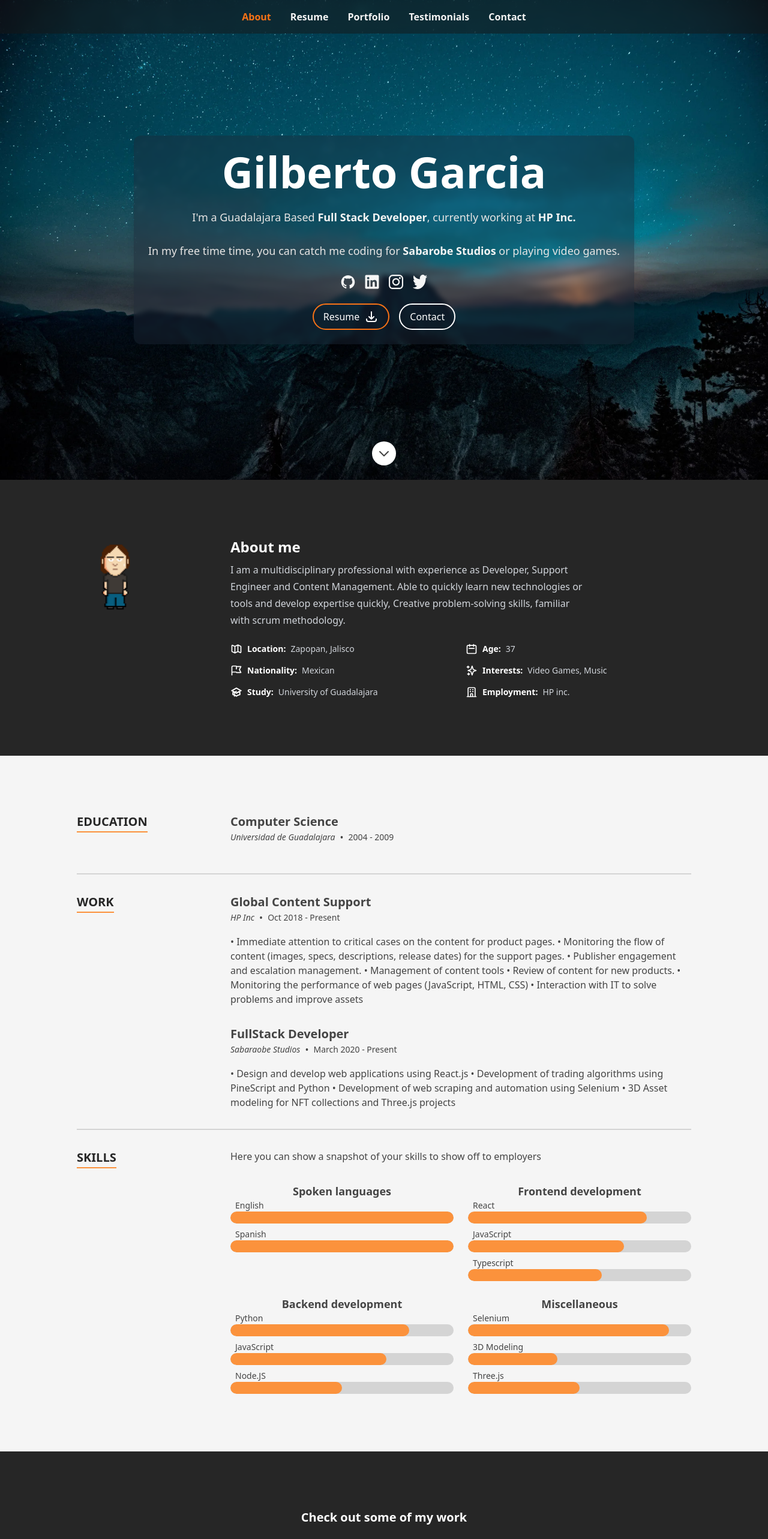
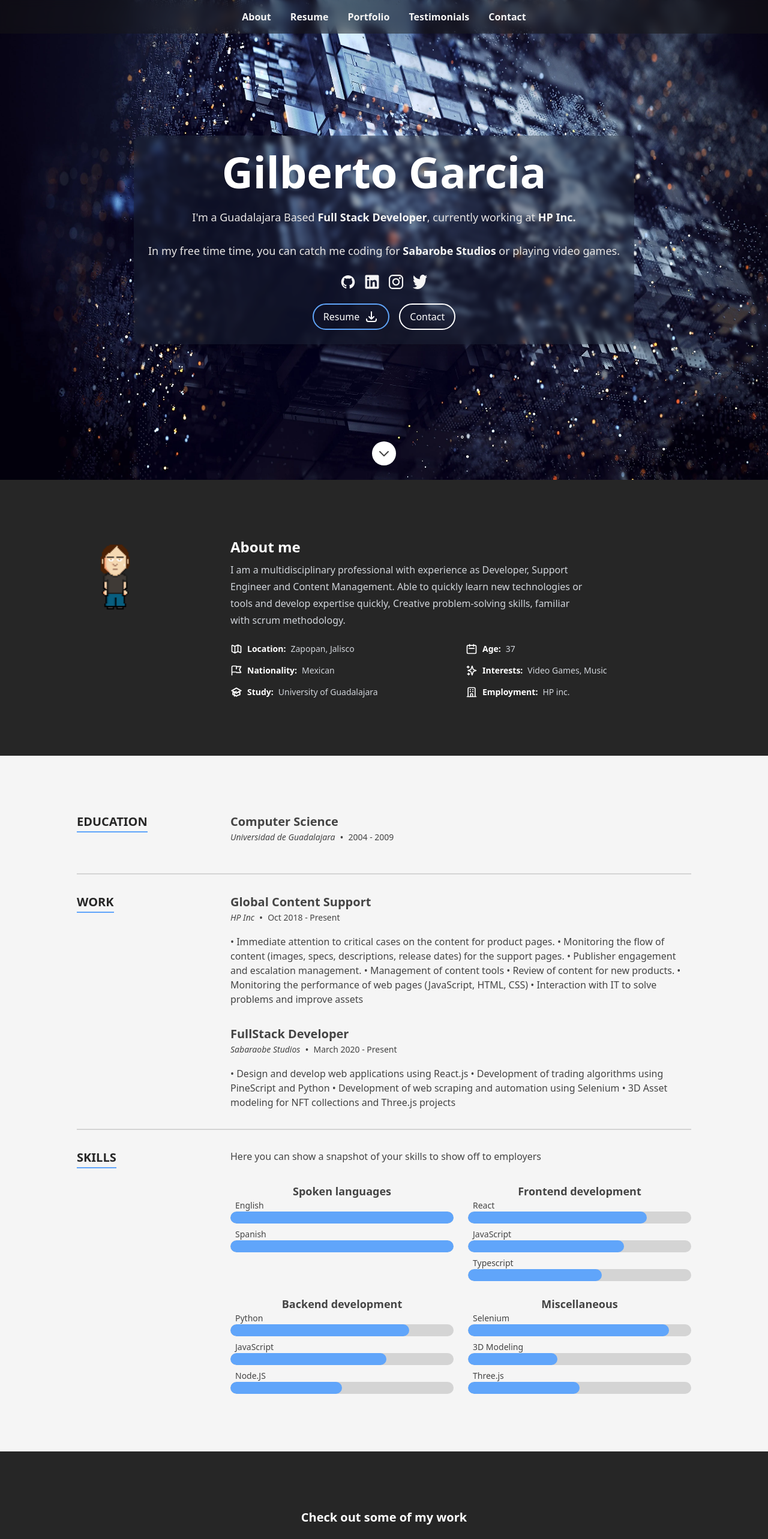
Before and after one commit to jinjernot/resume, a Next.js app: page / in a window 1280 px wide. Shown: the top 2566 px of the page at 60% size. Built offline with nearby package versions, Linux system fonts and the light colour scheme.

Commit message:
website 1.2

```diff
--- a/next.config.js
+++ b/next.config.js
@@ -20,11 +20,6 @@ const nextConfig = {
   pageExtensions: ['tsx', 'mdx', 'ts'],
   poweredByHeader: false,
   productionBrowserSourceMaps: false,
-  svgo: {
-    multipass: true,
-    plugins: ['removeDimensions'],
-  },
-  strictMode: true,
   swcMinify: true,
   trailingSlash: false,
   images: {
--- a/src/components/Sections/Contact/ContactForm.tsx
+++ b/src/components/Sections/Contact/ContactForm.tsx
@@ -41,7 +41,7 @@ const ContactForm: FC = memo(() => {
   );
 
   const inputClasses =
-    'bg-neutral-700 border-0 focus:border-0 focus:outline-none focus:ring-1 focus:ring-orange-600 rounded-md placeholder:text-neutral-400 placeholder:text-sm text-neutral-200 text-sm';
+    'bg-neutral-700 border-0 focus:border-0 focus:outline-none focus:ring-1 focus:ring-blue-400 rounded-md placeholder:text-neutral-400 placeholder:text-sm text-neutral-200 text-sm';
 
   return (
     <form className="grid min-h-[320px] grid-cols-1 gap-y-4" method="POST" onSubmit={handleSendMessage}>
@@ -66,7 +66,7 @@ const ContactForm: FC = memo(() => {
       />
       <button
         aria-label="Submit contact form"
-        className="w-max rounded-full border-2 border-orange-600 bg-stone-900 px-4 py-2 text-sm font-medium text-white shadow-md outline-none hover:bg-stone-800 focus:ring-2 focus:ring-orange-600 focus:ring-offset-2 focus:ring-offset-stone-800"
+        className="w-max rounded-full border-2 border-blue-400 bg-stone-900 px-4 py-2 text-sm font-medium text-white shadow-md outline-none hover:bg-stone-800 focus:ring-2 focus:ring-blue-400 focus:ring-offset-2 focus:ring-offset-stone-800"
         type="submit">
         Send Message
       </button>
--- a/src/components/Sections/Contact/index.tsx
+++ b/src/components/Sections/Contact/index.tsx
@@ -47,7 +47,7 @@ const Contact: FC = memo(() => {
                     <dd className="flex items-center">
                       <a
                         className={classNames(
-                          '-m-2 flex rounded-md p-2 text-neutral-300 hover:text-orange-500 focus:outline-none focus:ring-2 focus:ring-orange-500',
+                          '-m-2 flex rounded-md p-2 text-neutral-300 hover:text-blue-400 focus:outline-none focus:ring-2 focus:ring-blue-400',
                           {'hover:text-white': href},
                         )}
                         href={href}
--- a/src/components/Sections/Header.tsx
+++ b/src/components/Sections/Header.tsx
@@ -33,8 +33,8 @@ const Header: FC = memo(() => {
 const DesktopNav: FC<{navSections: SectionId[]; currentSection: SectionId | null}> = memo(
   ({navSections, currentSection}) => {
     const baseClass =
-      '-m-1.5 p-1.5 rounded-md font-bold first-letter:uppercase hover:transition-colors hover:duration-300 focus:outline-none focus-visible:ring-2 focus-visible:ring-orange-500 sm:hover:text-orange-500 text-neutral-100';
-    const activeClass = classNames(baseClass, 'text-orange-500');
+      '-m-1.5 p-1.5 rounded-md font-bold first-letter:uppercase hover:transition-colors hover:duration-300 focus:outline-none focus-visible:ring-2 focus-visible:ring-blue-400 sm:hover:text-blue-400 text-neutral-100';
+    const activeClass = classNames(baseClass, 'text-blue-400');
     const inactiveClass = classNames(baseClass, 'text-neutral-100');
     return (
       <header className="fixed top-0 z-50 hidden w-full bg-neutral-900/50 p-4 backdrop-blur sm:block" id={headerID}>
@@ -63,14 +63,14 @@ const MobileNav: FC<{navSections: SectionId[]; currentSection: SectionId | null}
     }, [isOpen]);
 
     const baseClass =
-      'p-2 rounded-md first-letter:uppercase transition-colors duration-300 focus:outline-none focus-visible:ring-2 focus-visible:ring-orange-500';
+      'p-2 rounded-md first-letter:uppercase transition-colors duration-300 focus:outline-none focus-visible:ring-2 focus-visible:ring-blue-400';
     const activeClass = classNames(baseClass, 'bg-neutral-900 text-white font-bold');
     const inactiveClass = classNames(baseClass, 'text-neutral-200 font-medium');
     return (
       <>
         <button
           aria-label="Menu Button"
-          className="fixed top-2 right-2 z-40 rounded-md bg-orange-500 p-2 ring-offset-gray-800/60 hover:bg-orange-400 focus:outline-none focus:ring-0 focus-visible:ring-2 focus-visible:ring-orange-500 focus-visible:ring-offset-2 sm:hidden"
+          className="fixed top-2 right-2 z-40 rounded-md bg-blue-400 p-2 ring-offset-gray-800/60 hover:bg-blue-400 focus:outline-none focus:ring-0 focus-visible:ring-2 focus-visible:ring-blue-400 focus-visible:ring-offset-2 sm:hidden"
           onClick={toggleOpen}>
           <MenuAlt3Icon className="h-8 w-8 text-white" />
           <span className="sr-only">Open sidebar</span>
--- a/src/components/Sections/Hero.tsx
+++ b/src/components/Sections/Hero.tsx
@@ -34,7 +34,7 @@ const Hero: FC = memo(() => {
                 <a
                   className={classNames(
                     'flex gap-x-2 rounded-full border-2 bg-none py-2 px-4 text-sm font-medium text-white ring-offset-gray-700/80 hover:bg-gray-700/80 focus:outline-none focus:ring-2 focus:ring-offset-2 sm:text-base',
-                    primary ? 'border-orange-500 ring-orange-500' : 'border-white ring-white',
+                    primary ? 'border-blue-400 ring-blue-400' : 'border-white ring-white',
                   )}
                   href={href}
                   key={text}>
--- a/src/components/Sections/Resume/ResumeSection.tsx
+++ b/src/components/Sections/Resume/ResumeSection.tsx
@@ -6,7 +6,7 @@ const ResumeSection: FC<PropsWithChildren<{title: string}>> = memo(({title, chil
       <div className="col-span-1 flex justify-center md:justify-start">
         <div className="relative h-max">
           <h2 className="text-xl font-bold uppercase text-neutral-800">{title}</h2>
-          <span className="absolute inset-x-0 -bottom-1 border-b-2 border-orange-400" />
+          <span className="absolute inset-x-0 -bottom-1 border-b-2 border-blue-400" />
         </div>
       </div>
       <div className="col-span-1 flex flex-col md:col-span-3">{children}</div>
--- a/src/components/Sections/Resume/Skills.tsx
+++ b/src/components/Sections/Resume/Skills.tsx
@@ -26,7 +26,7 @@ export const Skill: FC<{skill: SkillType}> = memo(({skill}) => {
     <div className="flex flex-col">
       <span className="ml-2 text-sm font-medium">{name}</span>
       <div className="h-5 w-full overflow-hidden rounded-full bg-neutral-300">
-        <div className="h-full rounded-full bg-orange-400" style={{width: `${percentage}%`}} />
+        <div className="h-full rounded-full bg-blue-400" style={{width: `${percentage}%`}} />
       </div>
     </div>
   );
--- a/src/components/Socials.tsx
+++ b/src/components/Socials.tsx
@@ -8,7 +8,7 @@ const Socials: FC = memo(() => {
       {socialLinks.map(({label, Icon, href}) => (
         <a
           aria-label={label}
-          className="-m-1.5 rounded-md p-1.5 transition-all duration-300 hover:text-orange-500 focus:outline-none focus:ring-2 focus:ring-orange-500  sm:-m-3 sm:p-3"
+          className="-m-1.5 rounded-md p-1.5 transition-all duration-300 hover:text-blue-400 focus:outline-none focus:ring-2 focus:ring-blue-400  sm:-m-3 sm:p-3"
           href={href}
           key={label}>
           <Icon className="h-5 w-5 align-baseline sm:h-6 sm:w-6" />
--- a/src/data/data.tsx
+++ b/src/data/data.tsx
@@ -278,7 +278,7 @@ export const testimonial: TestimonialSection = {
 
 export const contact: ContactSection = {
   headerText: 'Get in touch.',
-  description: 'You can reach me .',
+  description: 'You can reach me at:',
   items: [
     {
       type: ContactType.Email,
```
Also changed, not shown: src/images/header-background.webp, src/images/testimonial.webp.
